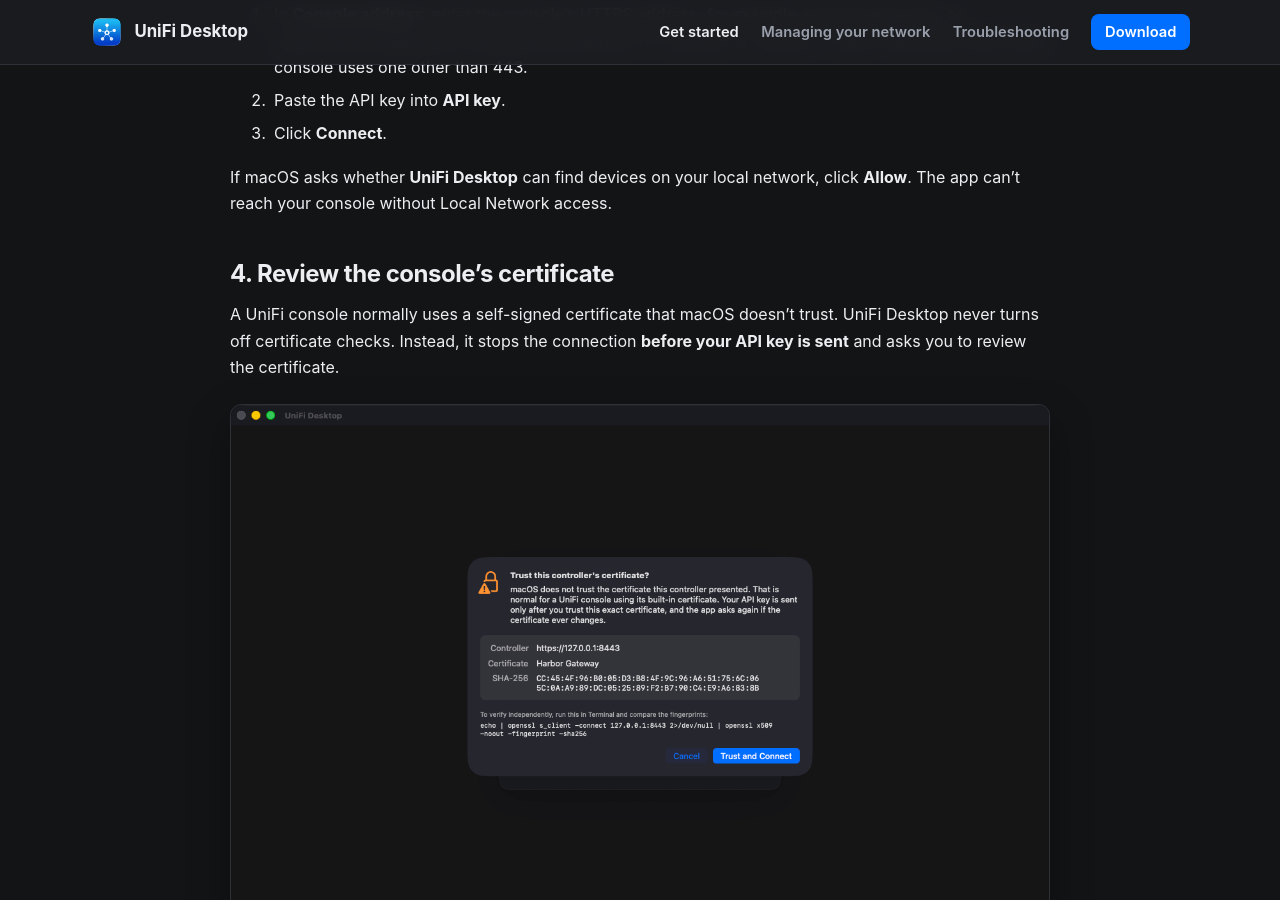
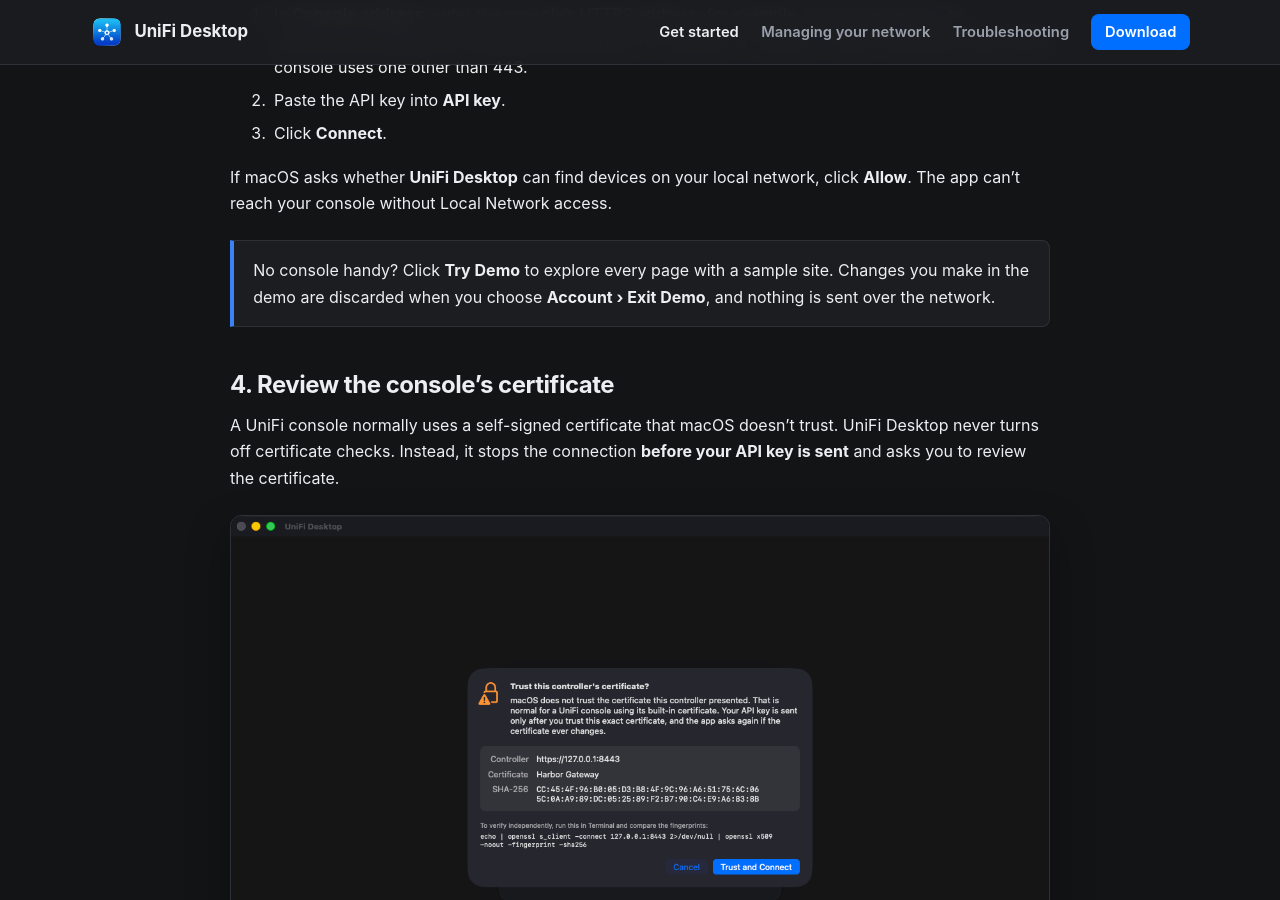
Before and after one commit to thorrsson/osx-unifi, a Jekyll site: the page built from docs/getting-started.md, in a window 1280 px wide and 900 px high, scrolled down 2014 px. Built offline with Jekyll 4.4.1, drawn with Linux system fonts in a browser that asks for light colours; comment, search, counter and statistics services are not loaded.

```diff
--- a/docs/getting-started.md
+++ b/docs/getting-started.md
@@ -56,6 +56,10 @@ Treat the key like a password: it can change your network. Use a **local** Netwo
 
 If macOS asks whether **UniFi Desktop** can find devices on your local network, click **Allow**. The app can't reach your console without Local Network access.
 
+<div class="callout" markdown="1">
+No console handy? Click **Try Demo** to explore every page with a sample site. Changes you make in the demo are discarded when you choose **Account › Exit Demo**, and nothing is sent over the network.
+</div>
+
 ## 4. Review the console's certificate
 
 A UniFi console normally uses a self-signed certificate that macOS doesn't trust. UniFi Desktop never turns off certificate checks. Instead, it stops the connection **before your API key is sent** and asks you to review the certificate.
```
Also changed, not shown: .github/workflows/ci.yml, README.md.
